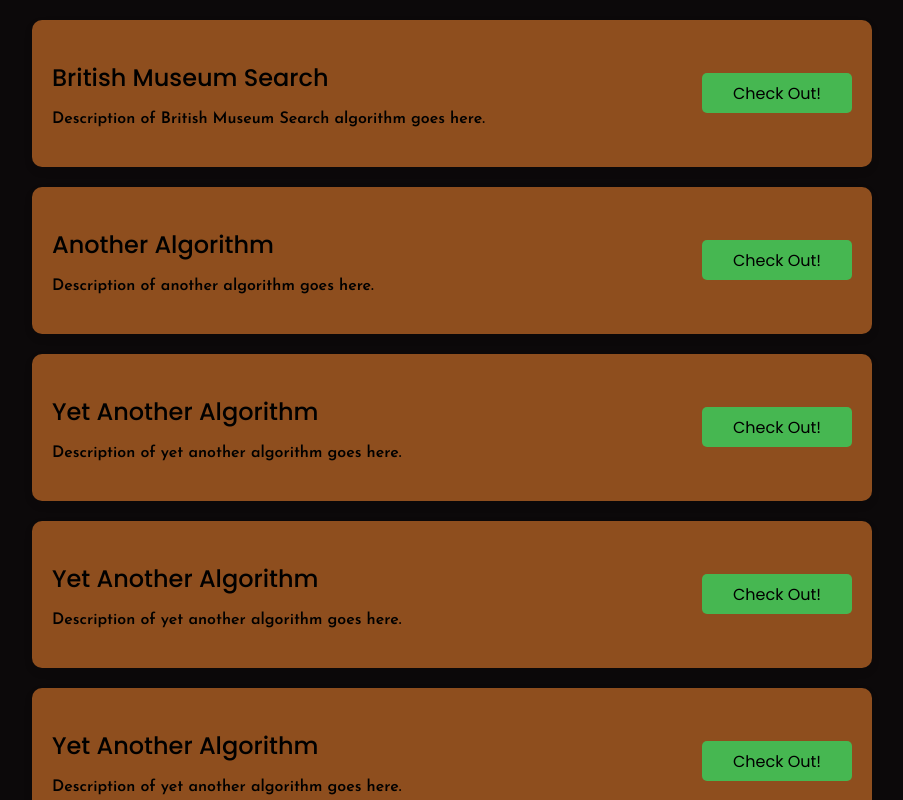
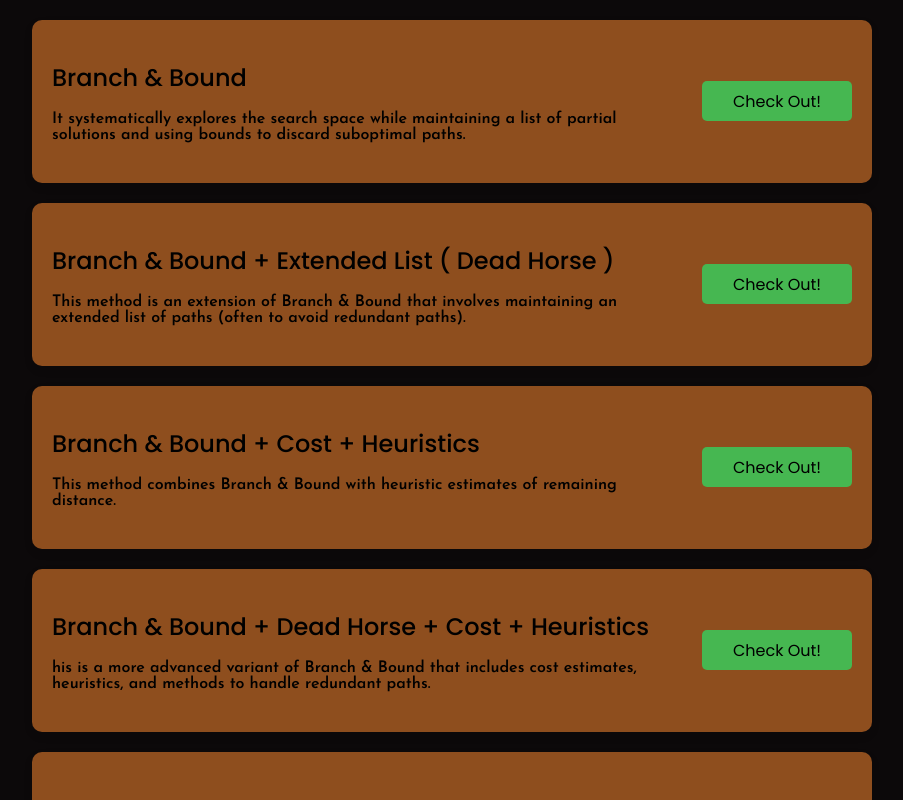
Before and after one commit to fromjyce/ArtificialIntelligence, a React (Create React App) app in the folder frontend/: page /optimal-algorithm-list in a window 1280 px wide. Shown: the whole page, without its empty margins (188-1091 px from the left). Built offline with nearby package versions, Linux system fonts and the light colour scheme.

Commit message:
added algos

```diff
--- a/frontend/src/components/OptimalAlgoList.js
+++ b/frontend/src/components/OptimalAlgoList.js
@@ -1,37 +1,41 @@
 
 import React from 'react';
-import { Link } from 'react-router-dom';
+import { useNavigate } from 'react-router-dom';
 import AlgorithmDetail from './AlgorithmDetail';
 import '../styles/OptimalAlgoList.css';
 
 const OptimalAlgoList = () => {
+    const navigate = useNavigate();
     return (
-        <div className="blind-algorithm-list">
         <div className="algorithm-details">
             <div className="details-container">
                     <AlgorithmDetail
-                    title="British Museum Search"
-                    description="Description of British Museum Search algorithm goes here."
+                        title="Branch & Bound"
+                        description="It systematically explores the search space while maintaining a list of partial solutions and using bounds to discard suboptimal paths."
+                        link="/branch-bound-method"
                     />
                     <AlgorithmDetail
-                    title="Another Algorithm"
-                    description="Description of another algorithm goes here."
+                        title="Branch & Bound + Extended List ( Dead Horse )"
+                        description="This method is an extension of Branch & Bound that involves maintaining an extended list of paths (often to avoid redundant paths)."
+                        link="/branch-bound-dead-horse-method"
                     />
                     <AlgorithmDetail
-                    title="Yet Another Algorithm"
-                    description="Description of yet another algorithm goes here."
+                        title="Branch & Bound + Cost + Heuristics"
+                        description="This method combines Branch & Bound with heuristic estimates of remaining distance."
+                        link="/branch-bound-cost-heuristics-method"
                     />
                     <AlgorithmDetail
-                    title="Yet Another Algorithm"
-                    description="Description of yet another algorithm goes here."
+                        title="Branch & Bound + Dead Horse + Cost + Heuristics"
+                        description="his is a more advanced variant of Branch & Bound that includes cost estimates, heuristics, and methods to handle redundant paths."
+                        link="/branch-bound-dead-horse-cost-heauristics-method"
                     />
                     <AlgorithmDetail
-                    title="Yet Another Algorithm"
-                    description="Description of yet another algorithm goes here."
+                        title="A* Search"
+                        description="It is an algorithm that finds the shortest path between two nodes in a graph by combining the actual cost from the start node and an estimated cost to the goal."
+                        link="a-star-search-method"
                     />
                     </div>
-            <Link to="/" className="back-button">Back to Home</Link>
-        </div>
+            <button className="back-button" onClick={() => navigate('/')}>Back</button>
         </div>
     );
 };
```
Lines whose indentation alone changed are shown as unchanged.
